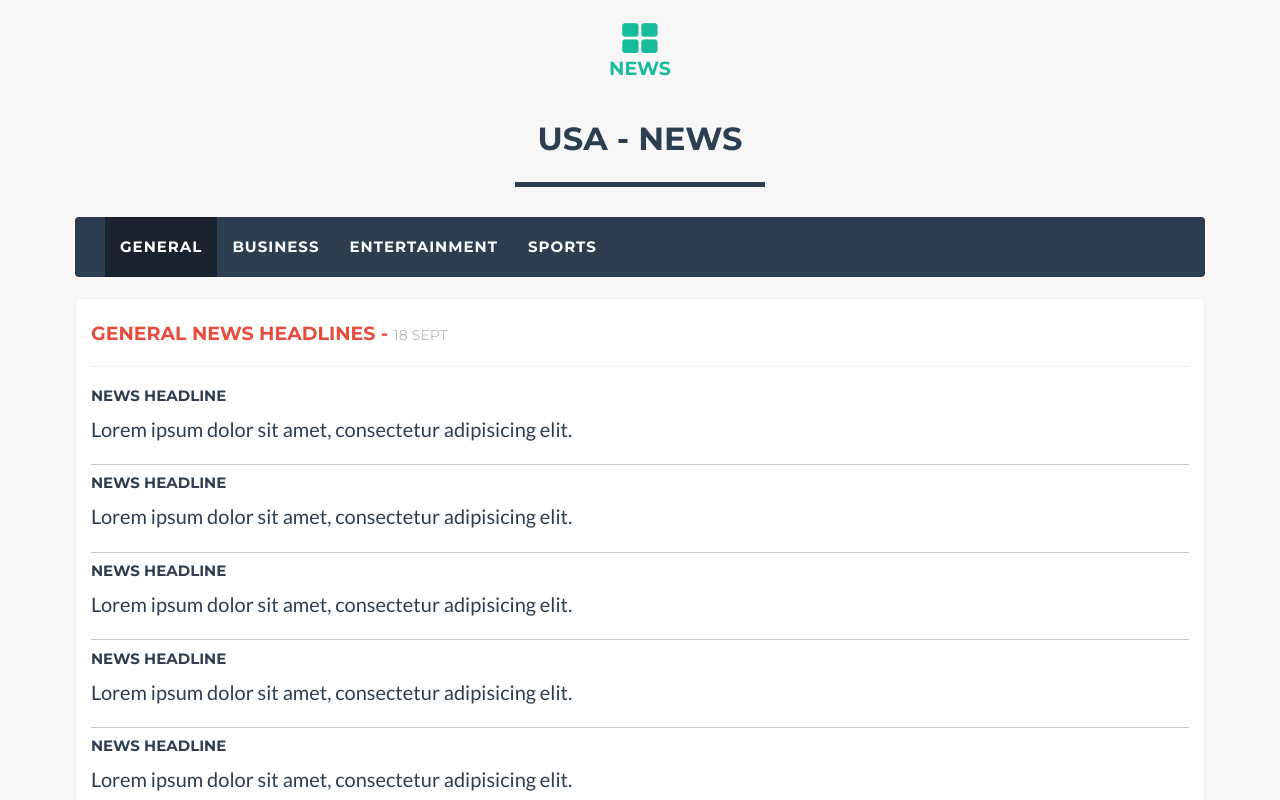
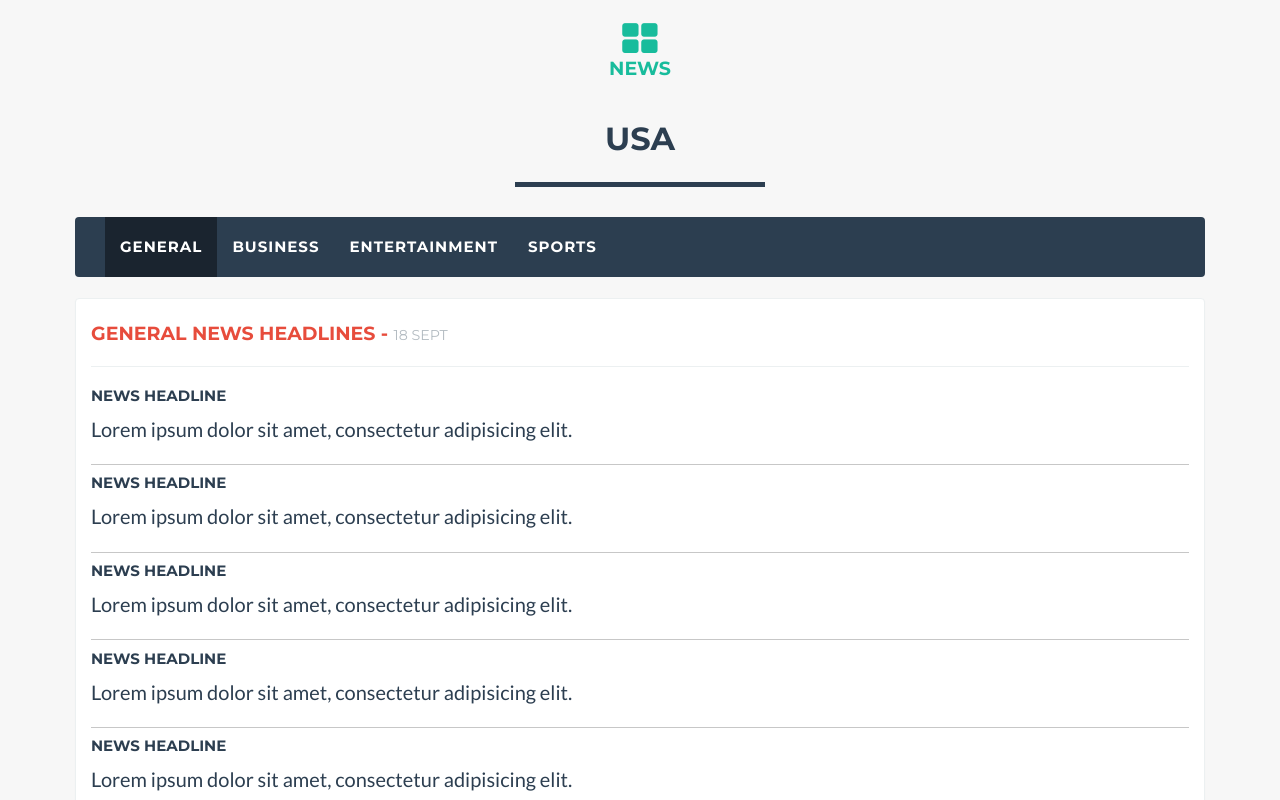
Before and after one commit to swapna-chidre/ultimate_news, a plain HTML site: page usa.html in a window 1280 px wide. Shown: the top 800 px of the page. Drawn offline with nearby package versions, Linux system fonts and the light colour scheme; some packages are replaced by stand-ins of ours; a script that the page names is missing.

Commit message:
Updated-news

```diff
--- a/usa.html
+++ b/usa.html
@@ -40,7 +40,7 @@
                     <div class="row">
                         <div class="col-lg-12 no-padding">
                             <div class="modal-body">
-                                <h2>USA - NEWS</h2>
+                                <h2>USA</h2>
                                 <hr class="star-primary">
                                 <div role="tabpanel">
                                     <nav class="navbar navbar-default" role="navigation">
```
